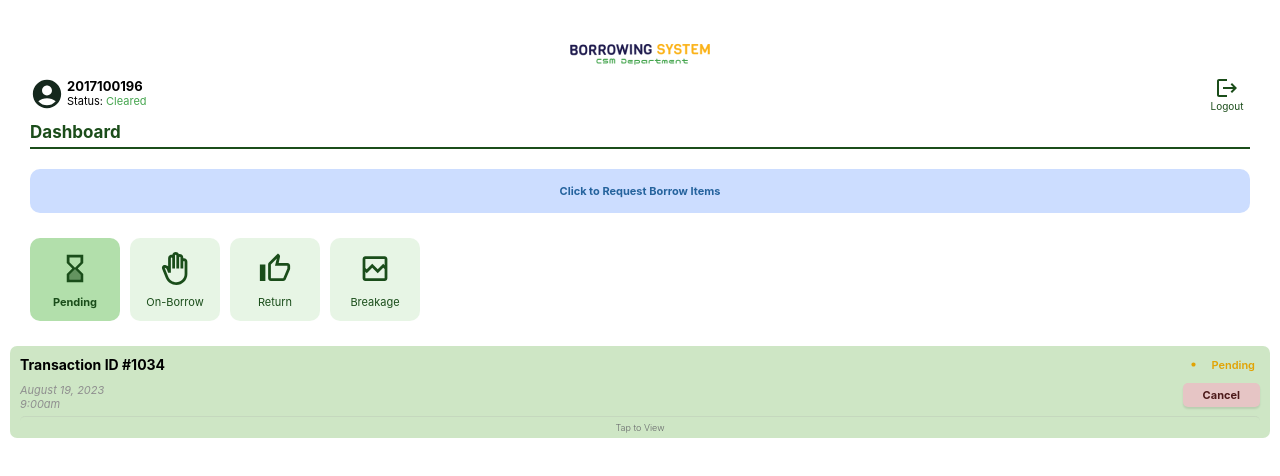
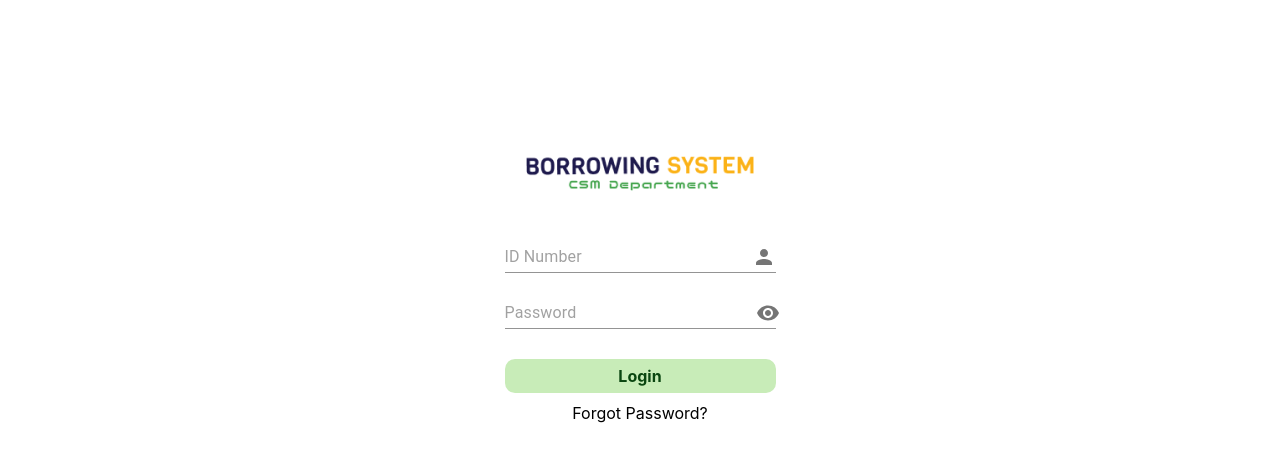
Before and after one commit to cysriafdub/csmlaboratory-student, a React (Create React App) app: page / in a window 1280 px wide. Shown: the top 476 px of the page. Built offline with nearby package versions, Linux system fonts and the light colour scheme.

Commit message:
added routes, fixed style and buttons

```diff
--- a/src/App.css
+++ b/src/App.css
@@ -1,7 +1,9 @@
 /* Login Styles */
-*{
-  text-decoration: none;
-}
+
+  *{
+    text-decoration: none;
+  }
+
 input::-ms-reveal {
   display: none;
 }
@@ -30,9 +32,10 @@ input::-ms-reveal {
   color: #0A4610;
   font-weight: bolder;
   border-radius: 10px;
-  /* Remove these styles unless necessary */
-  /* display: flex;
-  justify-content: center; */
+
+  display: flex;
+  justify-content: center;
+  align-items: center;
 }
 
 .fpContainer{
@@ -446,6 +449,17 @@ label{
   margin-right: 10px;
 
 }
+@media screen and (min-width: 900px){
+  .DashboardContent{
+    width: 900px;
+    margin: 0 auto;
+
+  }
+  .viewContent{
+    width: 900px;
+    margin: 0 auto;
+  }
+}
 .firstContent{
    display: flex;
    flex-direction: row;
@@ -771,10 +785,11 @@ D-3C */
 
 .viewContent{
   background-color:rgba(234, 234, 234, 0.427);
-  max-height: 700px;
+  max-height: 900px;
   overflow-y: auto;
 
 }
+
 .headerView{
   display: flex;
   justify-content: space-between;
@@ -788,6 +803,9 @@ D-3C */
   height: 30px;
 
 
+}
+.customArrowLink{
+  color:#000
 }
 .customArrowLink:active{
   text-decoration: none;
@@ -1172,6 +1190,7 @@ D-3C */
   border-radius: 10px;
   background: rgba(154, 154, 154, 0.40);
   margin-top: 10px;
+  margin-bottom: 10px;
 
   color: #5C5C5C;
   font-size: 14px;
@@ -1181,7 +1200,7 @@ D-3C */
 
 
 }
-.iconChecked{
+.returnViewButton.active{
   background-color: #C8ECB8;
   color: #134601;
 }
--- a/src/App.tsx
+++ b/src/App.tsx
@@ -19,7 +19,9 @@ function App() {
     <Router>
     <div className="App">
       <Routes>
-          <Route path="/" element={<DashboardScreen />} />
+          <Route path="/" element={<Login/>} />
+          <Route path="/borrow-form" element={<BorrowingForm />} />
+          <Route path="/dashboard" element={<DashboardScreen />} />
           <Route path="/pending" element={<DashboardScreen />} />
           <Route path="/on-borrow" element={<DashboardScreen/>} />
           <Route path="/return" element={<DashboardScreen/>} />
--- a/src/components/borrowForm/BorrowingForm.tsx
+++ b/src/components/borrowForm/BorrowingForm.tsx
@@ -7,6 +7,7 @@ import InputAdornment from "@mui/material/InputAdornment";
 import SearchIcon from "@mui/icons-material/Search";
 import AddIcon from '@mui/icons-material/Add';
 import RemoveCircleIcon from '@mui/icons-material/RemoveCircle';
+import { Link } from 'react-router-dom';
 
 
 interface Borrower {
@@ -163,9 +164,9 @@ function BorrowingForm() {
       <div className="headerContainer">
         {/* Arrow in the Header */}
         <div className="arrowContainer">
-          <button className="arrowButton">
+          <Link to="/" className="customArrowLink">
             <ArrowBackIcon sx={{ width: 30, height: 30 }} />
-          </button>
+          </Link>
         </div>
         <div className="logoContainer">
           <img src={HeaderLogo} alt="logo" />
--- a/src/components/dashboard/dashboard.tsx
+++ b/src/components/dashboard/dashboard.tsx
@@ -83,10 +83,10 @@ return (
                 </div>
                 </div>
             </div>
-            <div className="rightlabel">
+            <Link to='/' className="rightlabel">
                         <LogoutIcon className='logoutIcon'/>
                         <div className='rightText'> Logout </div>
-            </div>
+            </Link>
         </div>
 
         <div className="dashboardLabel">
@@ -94,9 +94,9 @@ return (
         </div>
 
 
-        <div className="borrowItemsButton">
+        <Link to ='/borrow-form' className="borrowItemsButton">
             Click to Request Borrow Items
-        </div>
+        </Link>
 
 
 
--- a/src/components/login/Login.tsx
+++ b/src/components/login/Login.tsx
@@ -7,7 +7,7 @@ import Visibility from '@mui/icons-material/Visibility';
 import VisibilityOff from '@mui/icons-material/VisibilityOff';
 import Input from '@mui/material/Input';
 import IconButton from '@mui/material/IconButton';
-
+import { Link } from 'react-router-dom';
 function Login() {
     const [showPassword, setShowPassword] = useState(false);
 
@@ -62,7 +62,8 @@ function Login() {
                             }
                         />
                     </div>
-                    <div className='form-container'><button className='loginButton'>Login</button></div>
+                    <div className='form-container'>
+                    <Link to='/dashboard' className='loginButton'>Login</Link></div>
                 </form>
                 <div className='fpContainer'> <a className='forgotpass' href='/'>Forgot Password?</a></div>
             </div>
--- a/src/components/transactionView/breakageView.tsx
+++ b/src/components/transactionView/breakageView.tsx
@@ -205,9 +205,21 @@ return (
 
                     </div>
 
-                    <div className={`returnViewButton ${isChecked ? 'iconChecked' : ''}`}>
-                        Comply
-                    </div>
+                    <div>
+
+                        {isChecked ? (
+                            <Link to="/pending">
+                            <div className="returnViewButton active">
+                                Comply
+                            </div>
+                            </Link>
+                        ) : (
+                            <div className="returnViewButton">
+                            Comply
+                            </div>
+                        )}
+                        </div>
+                    );
                 </div>
 
     </div>
--- a/src/components/transactionView/onBorrowView.tsx
+++ b/src/components/transactionView/onBorrowView.tsx
@@ -179,9 +179,21 @@ return (
 
                     </div>
 
-                    <div className={`returnViewButton ${isChecked ? 'iconChecked' : ''}`}>
-                        Return
-                    </div>
+                    <div>
+
+                        {isChecked ? (
+                            <Link to="/pending">
+                            <div className="returnViewButton active">
+                                Return
+                            </div>
+                            </Link>
+                        ) : (
+                            <div className="returnViewButton">
+                            Return
+                            </div>
+                        )}
+                        </div>
+
                 </div>
             </div>
             ))}
```
